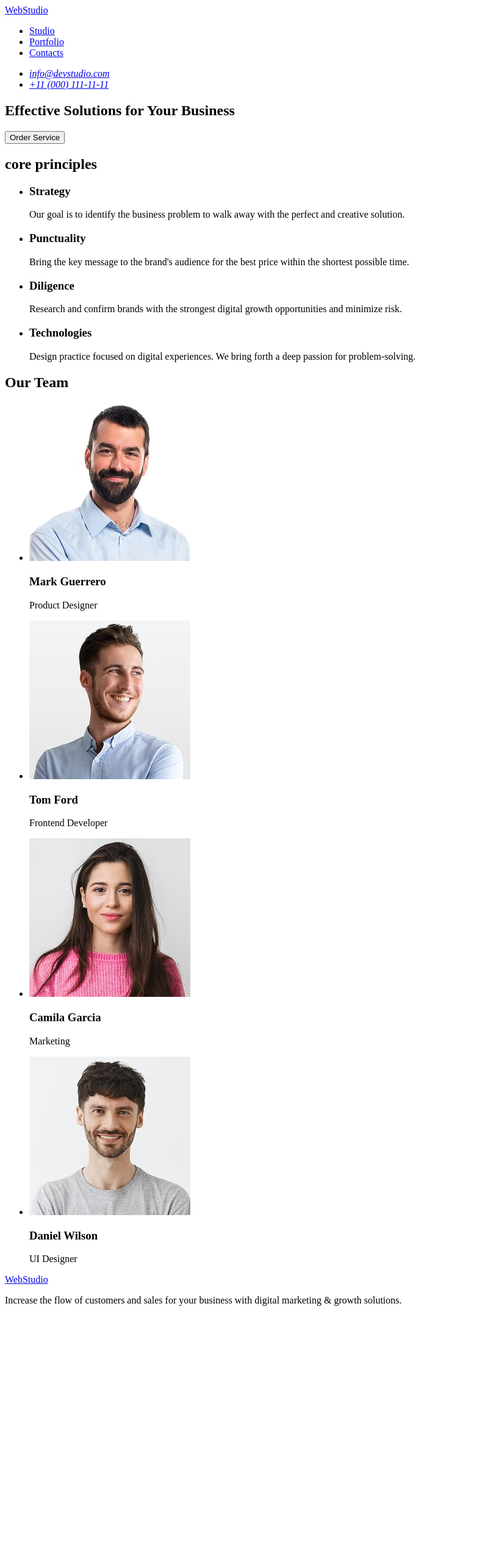
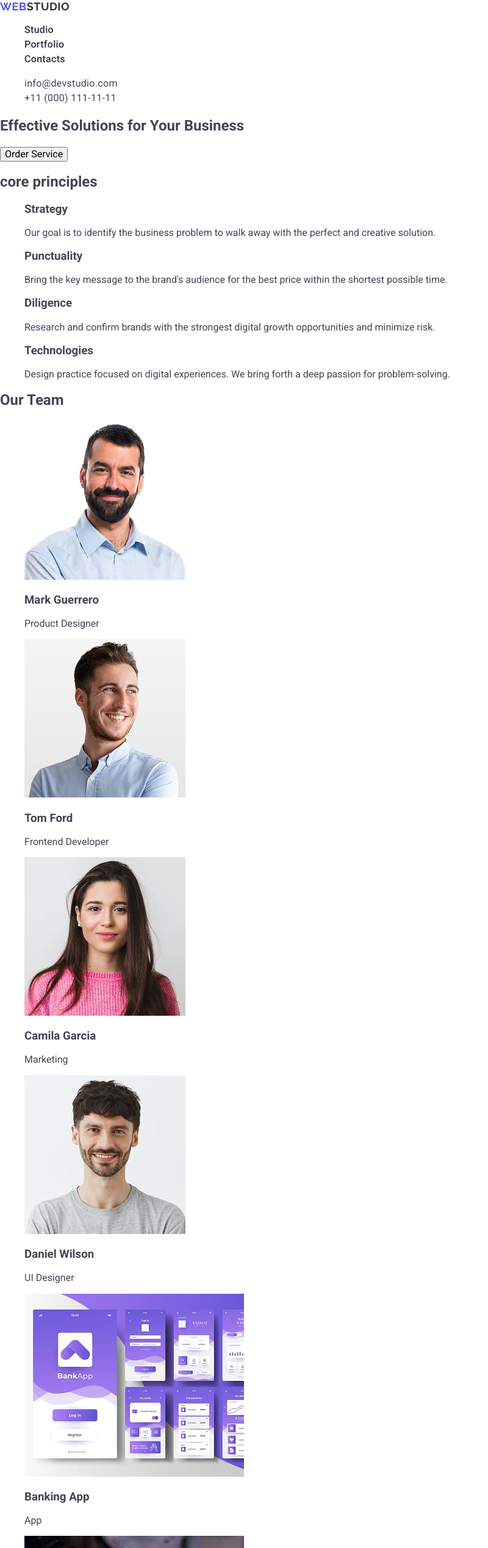
Before and after one commit to DenysHedenko/goit-markup-hw-02, a plain HTML site: page index.html in a window 1280 px wide. Shown: the top 2539 px of the page at 61% size, without its empty margins (0-800 px from the left). Before the commit the page ends 2158 px from the top, so only its background shows below. Drawn offline with nearby package versions, Linux system fonts and the light colour scheme.

Commit message:
added headert style

```diff
--- /dev/null
+++ b/css/styles.css
@@ -0,0 +1,64 @@
+body {
+    font-family: "Roboto", sans-serif;
+    color: #434455;
+    background-color: #fff;
+}
+
+ul, ol {
+    list-style-type: none;
+}
+
+a {
+    text-decoration: none;
+}
+
+                    /*header*/
+
+.logo {
+    font-family: "Raleway", sans-serif;
+    font-weight: 700;
+    font-size: 18px;
+    line-height: 1.17;
+    letter-spacing: 0.03em;
+    text-transform: uppercase;
+    color: #4d5ae5;
+}
+
+.header-logo .logo-part {
+    color: #2e2f42;
+}
+
+.nav-list-link {
+    font-weight: 500;
+    font-size: 16px;
+    line-height: 1.5;
+    letter-spacing: 0.02em;
+    color: #2e2f42;
+}
+
+.nav-list-link:hover,
+.nav-list-link:focus,
+.contacts-link:hover,
+.contacts-link:focus {
+    color: #404bbf;
+}
+
+address {
+    font-style: normal;
+}
+
+.contacts-link {
+    font-size: 16px;
+    line-height: 1.5;
+    letter-spacing: 0.02em;
+    color: #434455;
+}
+
+                /*footer*/
+.page-footer {
+    background-color: #2e2f42;
+}
+
+.footer-logo .logo-part {
+    color: #f4f4fd;
+}
--- a/index.html
+++ b/index.html
@@ -4,22 +4,52 @@
     <meta charset="UTF-8" />
     <meta name="viewport" content="width=device-width, initial-scale=1.0" />
     <title>Web Studio</title>
+    <link
+      rel="stylesheet"
+      href="https://cdnjs.cloudflare.com/ajax/libs/modern-normalize/3.0.1/modern-normalize.min.css"
+      integrity="sha512-q6WgHqiHlKyOqslT/lgBgodhd03Wp4BEqKeW6nNtlOY4quzyG3VoQKFrieaCeSnuVseNKRGpGeDU3qPmabCANg=="
+      crossorigin="anonymous"
+      referrerpolicy="no-referrer" />
+
+    <link rel="preconnect" href="https://fonts.googleapis.com" />
+    <link rel="preconnect" href="https://fonts.gstatic.com" crossorigin />
+    <link
+      href="https://fonts.googleapis.com/css2?family=Raleway:wght@700&family=Roboto:wght@400;500;700&display=swap"
+      rel="stylesheet" />
+
+    <link rel="stylesheet" href="./css/styles.css" />
   </head>
   <body>
-    <header>
-      <nav>
-        <a href="./index.html">WebStudio</a>
-        <ul>
-          <li><a href="#">Studio</a></li>
-          <li><a href="#">Portfolio</a></li>
-          <li><a href="#">Contacts</a></li>
+    <header class="page-header">
+      <nav class="header-nav">
+        <a class="logo header-logo" href="./index.html"
+          >Web<span class="logo-part">Studio</span></a
+        >
+        <ul class="nav-list">
+          <li class="nav-list-items">
+            <a class="nav-list-link" href="./index.html">Studio</a>
+          </li>
+          <li class="nav-list-items">
+            <a class="nav-list-link" href="#">Portfolio</a>
+          </li>
+          <li class="nav-list-items">
+            <a class="nav-list-link" href="#">Contacts</a>
+          </li>
         </ul>
       </nav>
 
-      <address>
-        <ul>
-          <li><a href="mailto:info@devstudio.com">info@devstudio.com</a></li>
-          <li><a href="tel:+110001111111">+11 (000) 111-11-11</a></li>
+      <address class="contacts">
+        <ul class="contacts-list">
+          <li class="contacts-item">
+            <a class="contacts-link" href="mailto:info@devstudio.com"
+              >info@devstudio.com</a
+            >
+          </li>
+          <li class="contacts-item">
+            <a class="contacts-link" href="tel:+110001111111"
+              >+11 (000) 111-11-11</a
+            >
+          </li>
         </ul>
       </address>
     </header>
@@ -108,10 +138,70 @@
           </li>
         </ul>
       </section>
+
+      <!--portfolio-->
+      <ul>
+        <li>
+          <img
+            src="./images/portfolio1.jpg"
+            alt="screens of app"
+            width="360"
+            height="300" />
+          <h3>Banking App</h3>
+          <p>App</p>
+        </li>
+        <li>
+          <img
+            src="./images/portfolio2.jpg"
+            alt="nft paying by phone"
+            width="360"
+            height="300" />
+          <h3>Cashless Payment</h3>
+          <p>Marketing</p>
+        </li>
+        <li>
+          <img
+            src="./images/portfolio3.jpg"
+            alt="laptop and phone"
+            width="360"
+            height="300" />
+          <h3>Meditation App</h3>
+          <p>App</p>
+        </li>
+        <li>
+          <img
+            src="./images/portfolio4.jpg"
+            alt="dashboard and steering wheel in a car"
+            width="360"
+            height="300" />
+          <h3>Taxi Service</h3>
+          <p>Marketing</p>
+        </li>
+        <li>
+          <img
+            src="./images/portfolio5.jpg"
+            alt="screens of smarthone"
+            width="360"
+            height="300" />
+          <h3>Screen Illustrations</h3>
+          <p>Design</p>
+        </li>
+        <li>
+          <img
+            src="./images/portfolio6.jpg"
+            alt="girl in sunglasses"
+            width="360"
+            height="300" />
+          <h3>Online Courses</h3>
+          <p>Marketing</p>
+        </li>
+      </ul>
     </main>
 
-    <footer>
-      <a href="./index.html">WebStudio</a>
+    <footer class="page-footer">
+      <a class="logo footer-logo" href="./index.html"
+        >Web<span class="logo-part">Studio</span></a
+      >
       <p>
         Increase the flow of customers and sales for your business with digital
         marketing & growth solutions.
```
Also changed, not shown: images/portfolio1.jpg (added), images/portfolio2.jpg (added), images/portfolio3.jpg (added), images/portfolio4.jpg (added), images/portfolio5.jpg (added), images/portfolio6.jpg (added), 1 other file.
